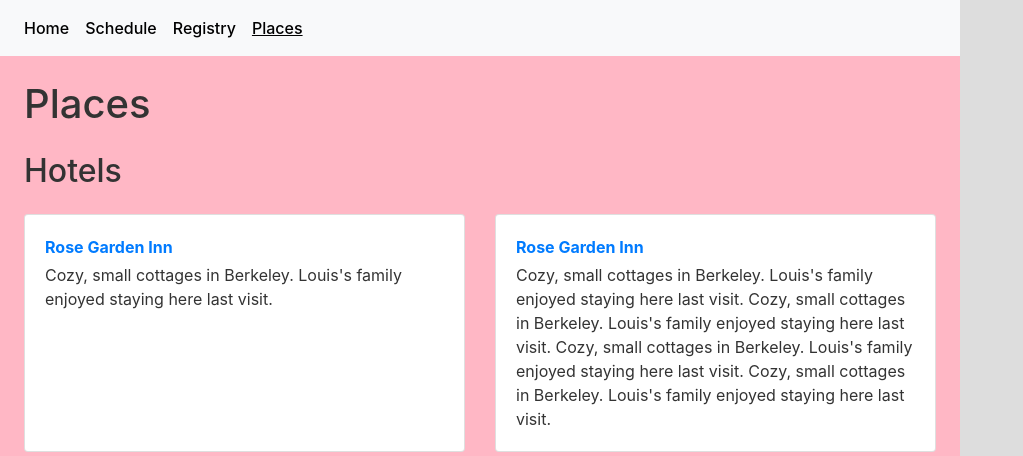
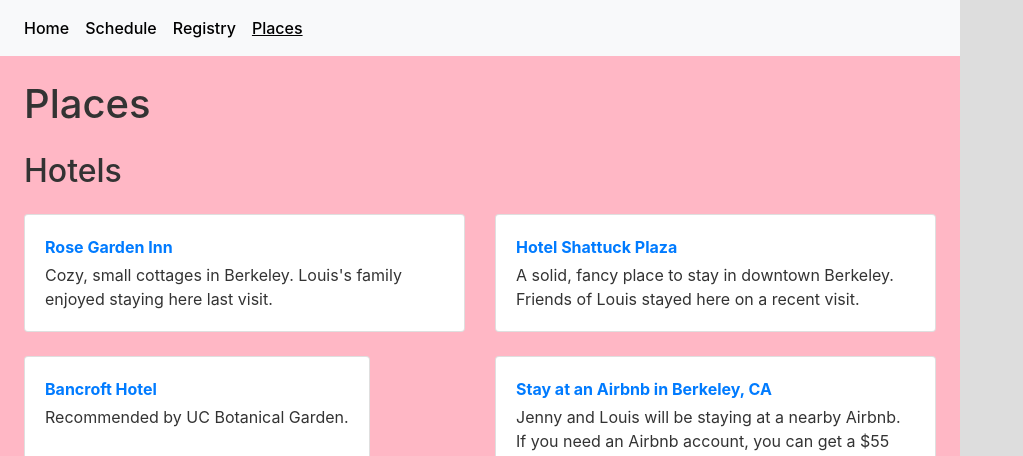
Before and after one commit to louisrawlins/jz-louis.com, a Jekyll site: the page built from places.html, in a window 1280 px wide. Shown: the top 456 px of the page, without its empty margins (0-1023 px from the left). Built offline with Jekyll 4.4.1, drawn with Linux system fonts in a browser that asks for light colours; some of the changed text lies outside the part shown; grey boxes are pictures that could not be loaded.

Commit message:
removed images and add place comments

```diff
--- a/places.html
+++ b/places.html
@@ -54,13 +54,10 @@ title: "Jenny Zhou + Louis Rawlins Wedding - April 11th, 2020"
         <div class="card h-80 border-muted mb-4">
           <div class="card-body">
             <div class="font-weight-bold mb-1">
-              <a href="https://www.rosegardeninn.com/en-us" class="stretched-link">Rose Garden Inn</a>
+              <a href="https://www.hotelshattuckplaza.com" class="stretched-link">Hotel Shattuck Plaza</a>
             </div>
             <div>
-              Cozy, small cottages in Berkeley. Louis's family enjoyed staying here last visit.
-              Cozy, small cottages in Berkeley. Louis's family enjoyed staying here last visit.
-              Cozy, small cottages in Berkeley. Louis's family enjoyed staying here last visit.
-              Cozy, small cottages in Berkeley. Louis's family enjoyed staying here last visit.
+              A solid, fancy place to stay in downtown Berkeley. Friends of Louis stayed here on a recent visit.
             </div>
           </div>
         </div>
@@ -68,45 +65,32 @@ title: "Jenny Zhou + Louis Rawlins Wedding - April 11th, 2020"
     </div>
 
     <div class="row">
-      <div class="col-sm-6">
-        <div class="card border-muted mb-4">
-          <img class="card-img-top" src="/assets/images/rosegardeninn.jpg" alt="Rose Garden Inn">
+      <div class="col-sm-6 d-flex">
+        <div class="card h-80 border-muted mb-4">
           <div class="card-body">
-            <a href="https://www.rosegardeninn.com/en-us" class="card-link">Rose Garden Inn</a>
+            <div class="font-weight-bold mb-1">
+              <a href="http://bancrofthotel.com/" class="stretched-link">Bancroft Hotel</a>
+            </div>
+            <div>
+              Recommended by UC Botanical Garden.
+            </div>
           </div>
         </div>
       </div>
-      <div class="col-sm-6">
-        <div class="card border-muted mb-4">
-          <img class="card-img-top" src="/assets/images/hotelshattuckplaza.jpg" alt="Hotel Shattuck Plaza">
+      <div class="col-sm-6 d-flex">
+        <div class="card h-80 border-muted mb-4">
           <div class="card-body">
-            <a href="https://www.hotelshattuckplaza.com" class="card-link">Hotel Shattuck Plaza</a>
+            <div class="font-weight-bold mb-1">
+              <a href="https://www.airbnb.com/s/Berkeley--CA--United-States/homes?place_id=ChIJ00mFOjZ5hYARk-l1ppUV6pQ&screen_size=medium&refinement_paths%5B%5D=%2Fhomes&search_type=section_navigation" class="card-link">Stay at an Airbnb in Berkeley, CA</a>
+            </div>
+            <div>
+              Jenny and Louis will be staying at a nearby Airbnb. If you need an Airbnb account, you can get a $55 discount with <a href="https://www.airbnb.com/c/jennyz307?currency=USD" class="card-link">Jenny’s referral link</a>.
+            </div>
           </div>
         </div>
       </div>
     </div>
 
-    <div class="row">
-      <div class="col-sm-6">
-        <div class="card border-muted mx-3 mb-4">
-          <img class="card-img-top" src="/assets/images/bancrofthotel.jpg" alt="Bancroft Hotel">
-          <div class="card-body">
-            <a href="http://bancrofthotel.com/" class="card-link">Bancroft Hotel</a>
-          </div>
-        </div>
-      </div>
-      <div class="col-sm-6">
-        <div class="card border-muted mx-3 mb-4">
-          <img class="card-img-top" src="/assets/images/airbnb.jpg" alt="Airbnb">
-          <div class="card-body">
-            <a href="https://www.airbnb.com/s/Berkeley--CA--United-States/homes?place_id=ChIJ00mFOjZ5hYARk-l1ppUV6pQ&screen_size=medium&refinement_paths%5B%5D=%2Fhomes&search_type=section_navigation" class="card-link">Stay at an Airbnb in Berkeley, CA</a><br />
-          </div>
-          <div class="card-body">
-            If you need an Airbnb account, you can get a $55 discount with <a href="https://www.airbnb.com/c/jennyz307?currency=USD" class="card-link">Jenny’s referral link</a>.
-          </div>
-        </div>
-      </div>
-    </div>
   </section>
 
 </main>
```
